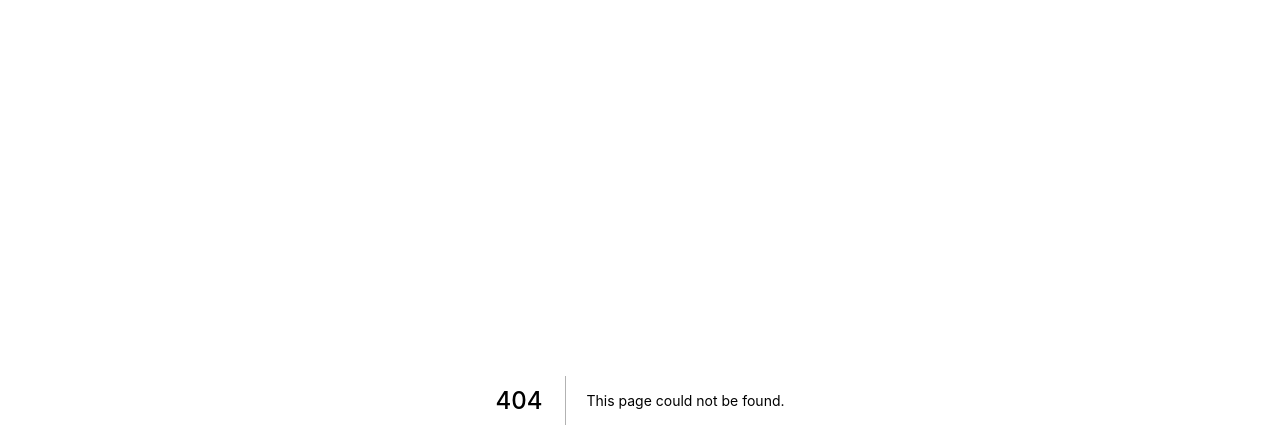
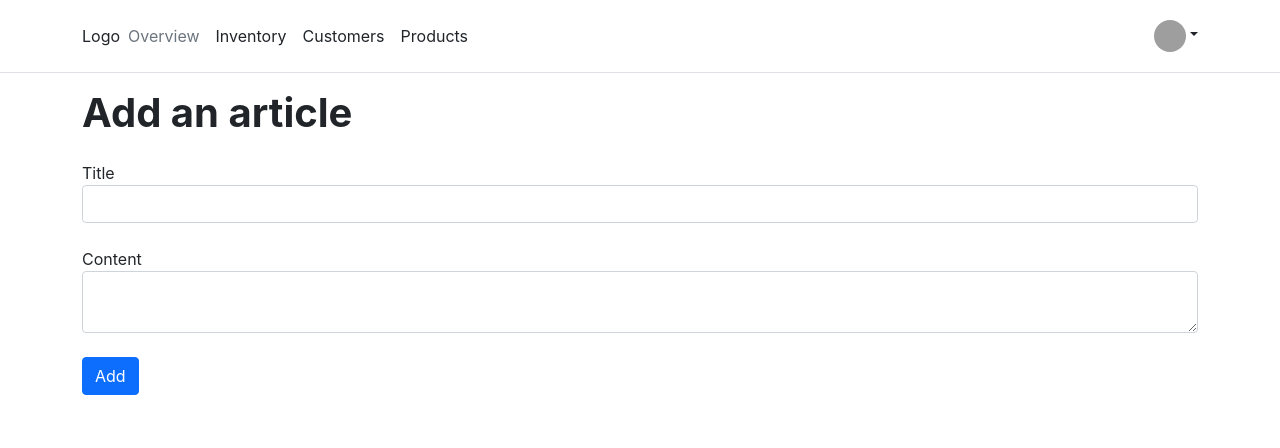
Before and after one commit to yons101/blog, a Next.js app in the folder frontend/: page /admin/articles/add in a window 1280 px wide. Before the commit this address had no page. Shown: the top 448 px of the page. Built offline with nearby package versions, Linux system fonts and the light colour scheme; grey boxes are pictures that could not be loaded.

Commit message:
article creation form

```diff
--- /dev/null
+++ b/frontend/pages/admin/articles/add.js
@@ -0,0 +1,106 @@
+import { useState } from "react";
+import Head from "next/head";
+import Header from "@components/Header";
+import faker from "faker";
+import SweetAlert from "react-bootstrap-sweetalert";
+
+export default function add() {
+  const [title, setTitle] = useState("");
+  const [content, setContent] = useState("");
+  const [success, setSuccess] = useState({ state: false, message: "" });
+  const [error, setError] = useState({ state: false, message: "" });
+
+  const addArticle = async (e) => {
+    let status;
+    e.preventDefault();
+    console.log(title, content);
+    await fetch(`http://localhost:3000/articles`, {
+      method: "POST",
+      body: JSON.stringify({
+        title,
+        content,
+        image: `https://picsum.photos/500/500?random=${faker.datatype.number()}`,
+        published: 0,
+        UserId: 1,
+      }),
+      headers: {
+        "Content-Type": "application/json",
+        // Authorization: `Bearer ${token}`,
+      },
+    })
+      .then((res) => {
+        status = res.status;
+        return res.json();
+      })
+      .then((data) => {
+        if (status === 200) {
+          setSuccess({
+            state: true,
+            message: `Article with id ${data.id} has been created`,
+          });
+        } else {
+          setError({ state: true, message: data.error });
+        }
+      });
+  };
+
+  const reset = () => {
+    if (success.state) {
+      setTitle("");
+      setContent("");
+    }
+    setSuccess({ state: false, message: "" });
+    setError({ state: false, message: "" });
+  };
+  return (
+    <div>
+      <Head>
+        <title>Add an article</title>
+      </Head>
+      <Header />
+      <article className="container">
+        <header className="mb-4">
+          <h1 className="fw-bolder mb-1">Add an article</h1>
+        </header>
+        <section className="mt-3 mb-5">
+          <form>
+            <div className="form-group">
+              Title
+              <input
+                type="text"
+                className="form-control"
+                value={title}
+                onChange={(e) => setTitle(e.target.value)}
+              />
+            </div>
+            <div className="form-group my-4">
+              Content
+              <textarea
+                className="form-control"
+                value={content}
+                onChange={(e) => setContent(e.target.value)}
+              ></textarea>
+            </div>
+            <button
+              type="submit"
+              className="btn btn-primary"
+              onClick={addArticle}
+            >
+              Add
+            </button>
+          </form>
+        </section>
+      </article>
+      {success.state && (
+        <SweetAlert success title="Success!" onConfirm={reset}>
+          {success.message}
+        </SweetAlert>
+      )}
+      {error.state && (
+        <SweetAlert error title="Error!" onConfirm={reset}>
+          {error.message}
+        </SweetAlert>
+      )}
+    </div>
+  );
+}
```
